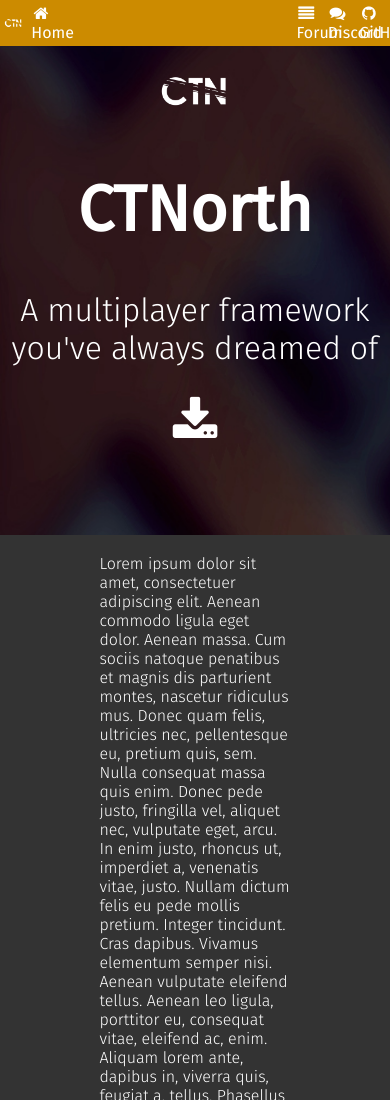
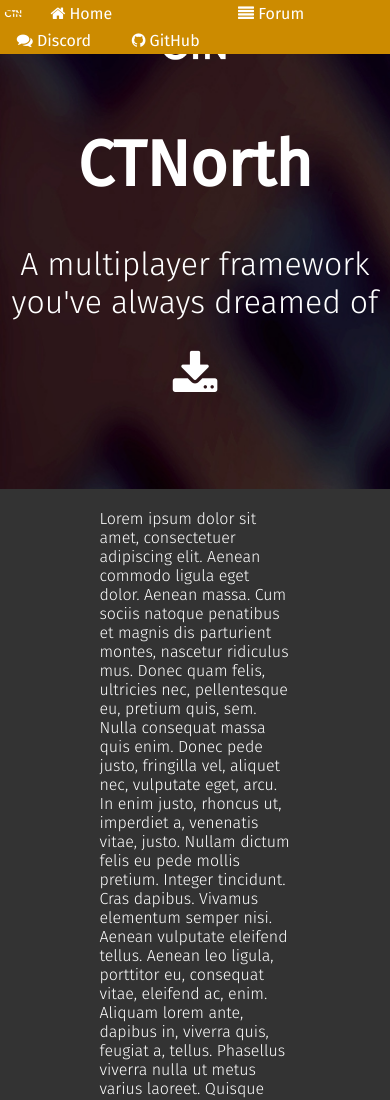
Before and after one commit to ctnorth/ctn-website, a plain HTML site: page index.html in a window 390 px wide. Shown: the top 1100 px of the page. Drawn offline with Linux system fonts and the light colour scheme.

Commit message:
made navbar stick on the same place when scrolling + fixed text being placed under navbar button icons when viewed on small screens

```diff
--- a/css/index.css
+++ b/css/index.css
@@ -15,6 +15,9 @@
 
 nav
 {
+	position: fixed;
+	width: 100%;
+	z-index: 1;
     background-color: rgb(204, 139, 0);
 }
 
@@ -25,7 +28,7 @@
     color: white;
     text-decoration: none;
     font-family: "Fira Sans";
-    width: 5%;
+    width: 100px;
     padding: 1%;
     border-radius: 5px;
     display: inline-block;
@@ -71,8 +74,8 @@
 
 #homebtn
 {
-    width: 5%;
-    margin-right: 60%;
+	width: 100px;
+	margin-right: 20%;
 }
 
 #jumbotron h2
```
